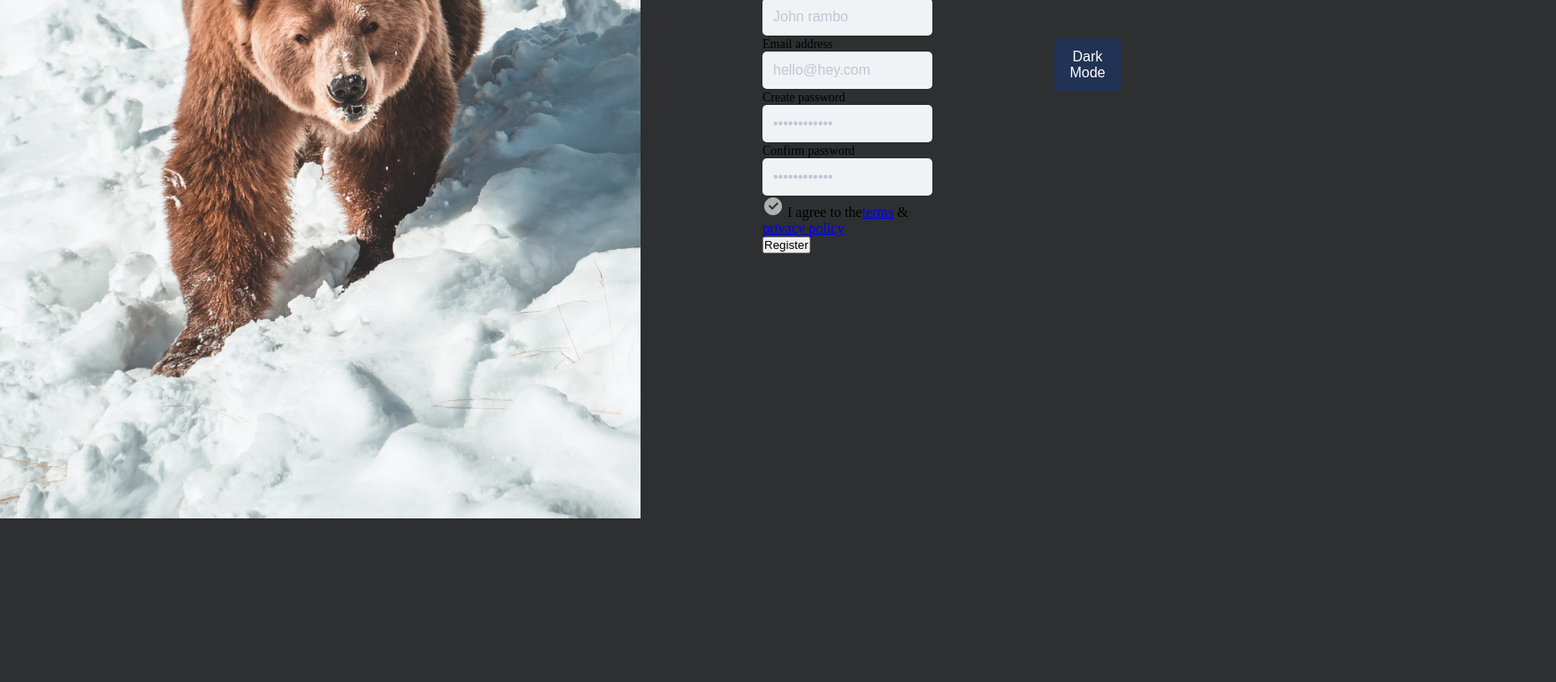
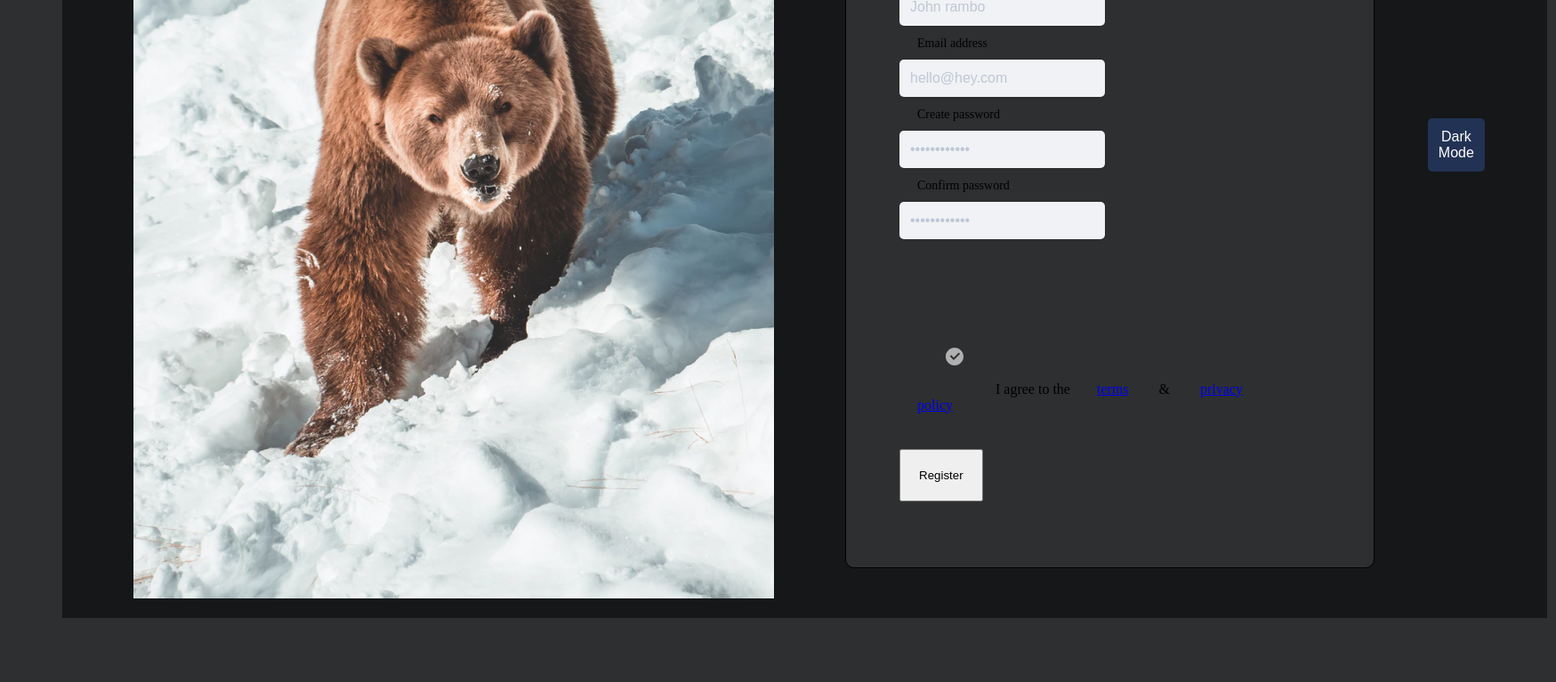
Before and after one commit to ulyanatouch/Ui-Kit, a plain HTML site: page index.html in a window 1280 px wide. Shown: the part 439-1206 px from the top of the page at 89% size, 1749 px wide, since content can reach past the window. Before the commit the page ends 1026 px from the top, so only its background shows below. Drawn offline with Linux system fonts and the light colour scheme.

Commit message:
Update style.css

```diff
--- a/style.css
+++ b/style.css
@@ -1,7 +1,7 @@
 * {
   max-width: fit-content;
-  margin: 0;
-  padding: 0;
+  margin: 10px;
+  padding: 20px;
 }
 
 body.light-mode {
@@ -14,15 +14,18 @@ body.light-mode {
   color: #fff;
 }
 
+.form-header {
+  display: flex;
+}
+
 .container {
   display: inline-flex;
   height: 1024px;
-  padding-right: 0px;
+  /* padding-right: 0px; */
   align-items: center;
-  gap: 137px;
+  gap: 10px;
+  background: var(--black-01, #151718);
 }
-
-
 
 .big-img {
   max-width: 100%;
@@ -58,6 +61,9 @@ body.light-mode {
   margin-bottom: 40px;
 }
 .form {
+  border: 1px solid black;
+  border-radius: 10px;
+  background: var(--black-02, #2d2f30);
 }
 .group {
 }
@@ -84,11 +90,6 @@ input::placeholder {
 .footer {
   margin-bottom: 24px;
 }
-.form__text {
-}
-.form_button {
-}
-
 
 @media (max-width: 768px) {
   .container {
```
